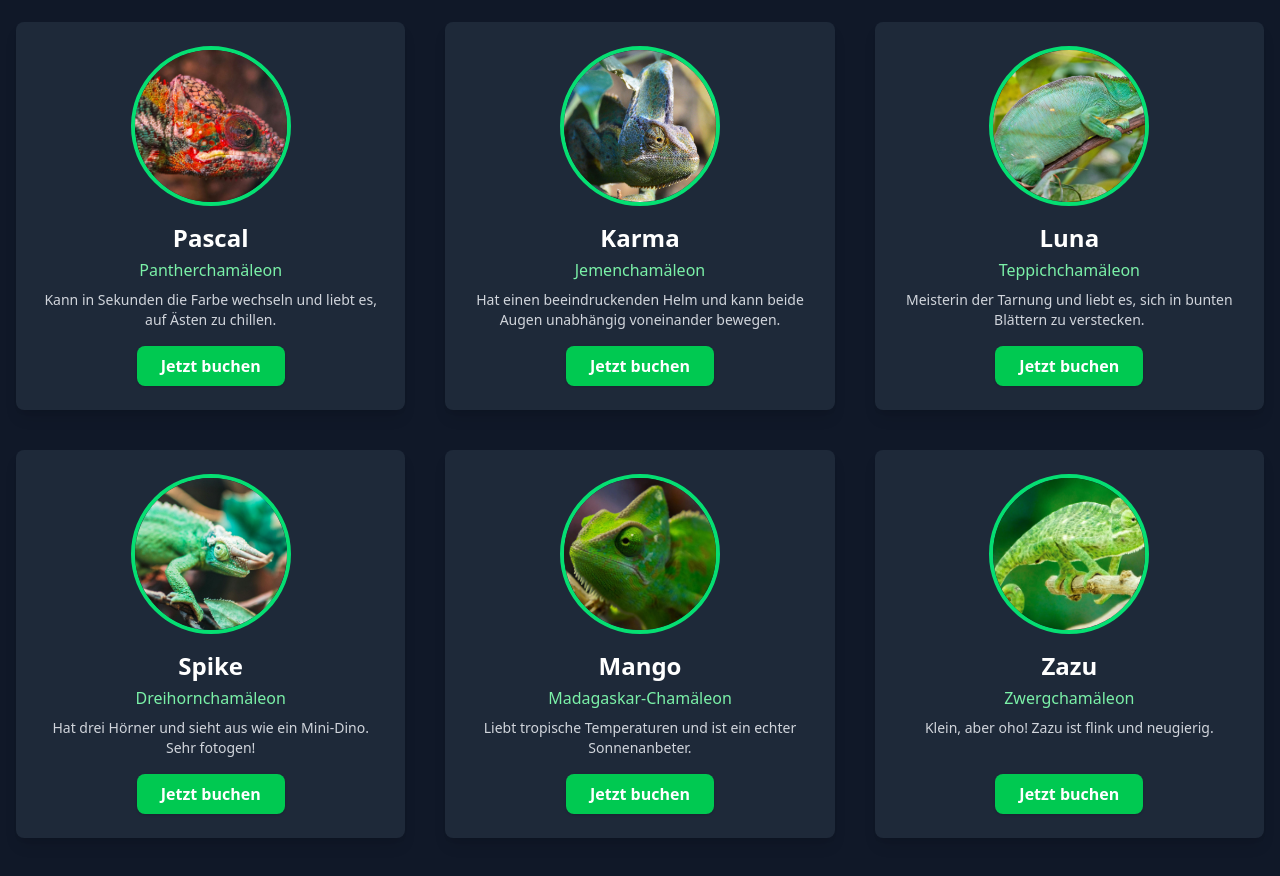
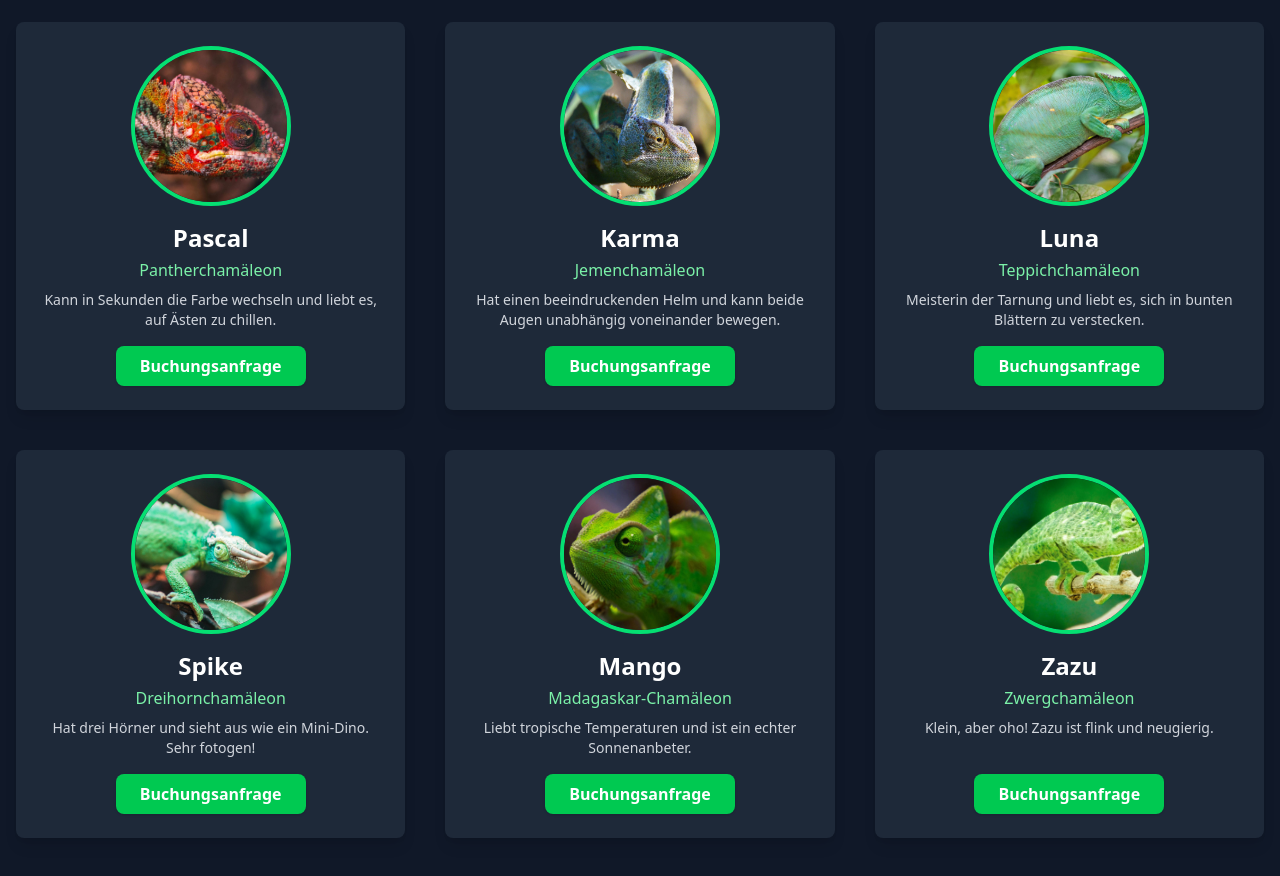
Before and after one commit to croeer/rent-a-chameleon, an Astro site: page /chameleons in a window 1280 px wide. Shown: the part 146-1022 px from the top of the page. Built offline with nearby package versions, Linux system fonts and the light colour scheme; Astro itself is replaced by a stand-in of ours.

Commit message:
fix: replace chams booking button text

```diff
--- a/src/pages/chameleons.astro
+++ b/src/pages/chameleons.astro
@@ -43,7 +43,7 @@ import Layout from "../layouts/Layout.astro";
           <a
             href="mailto:info@miet-echse.de?subject=Buchungsanfrage%20Pascal"
             class="mt-auto bg-green-500 hover:bg-green-600 text-white font-semibold px-6 py-2 rounded-lg shadow transition-all"
-            >Jetzt buchen</a
+            >Buchungsanfrage</a
           >
         </div>
         <div
@@ -63,7 +63,7 @@ import Layout from "../layouts/Layout.astro";
           <a
             href="mailto:info@miet-echse.de?subject=Buchungsanfrage%20Karma"
             class="mt-auto bg-green-500 hover:bg-green-600 text-white font-semibold px-6 py-2 rounded-lg shadow transition-all"
-            >Jetzt buchen</a
+            >Buchungsanfrage</a
           >
         </div>
         <div
@@ -83,7 +83,7 @@ import Layout from "../layouts/Layout.astro";
           <a
             href="mailto:info@miet-echse.de?subject=Buchungsanfrage%20Luna"
             class="mt-auto bg-green-500 hover:bg-green-600 text-white font-semibold px-6 py-2 rounded-lg shadow transition-all"
-            >Jetzt buchen</a
+            >Buchungsanfrage</a
           >
         </div>
         <div
@@ -102,7 +102,7 @@ import Layout from "../layouts/Layout.astro";
           <a
             href="mailto:info@miet-echse.de?subject=Buchungsanfrage%20Spike"
             class="mt-auto bg-green-500 hover:bg-green-600 text-white font-semibold px-6 py-2 rounded-lg shadow transition-all"
-            >Jetzt buchen</a
+            >Buchungsanfrage</a
           >
         </div>
         <div
@@ -121,7 +121,7 @@ import Layout from "../layouts/Layout.astro";
           <a
             href="mailto:info@miet-echse.de?subject=Buchungsanfrage%20Mango"
             class="mt-auto bg-green-500 hover:bg-green-600 text-white font-semibold px-6 py-2 rounded-lg shadow transition-all"
-            >Jetzt buchen</a
+            >Buchungsanfrage</a
           >
         </div>
         <div
@@ -140,7 +140,7 @@ import Layout from "../layouts/Layout.astro";
           <a
             href="mailto:info@miet-echse.de?subject=Buchungsanfrage%20Zazu"
             class="mt-auto bg-green-500 hover:bg-green-600 text-white font-semibold px-6 py-2 rounded-lg shadow transition-all"
-            >Jetzt buchen</a
+            >Buchungsanfrage</a
           >
         </div>
       </div>
```
